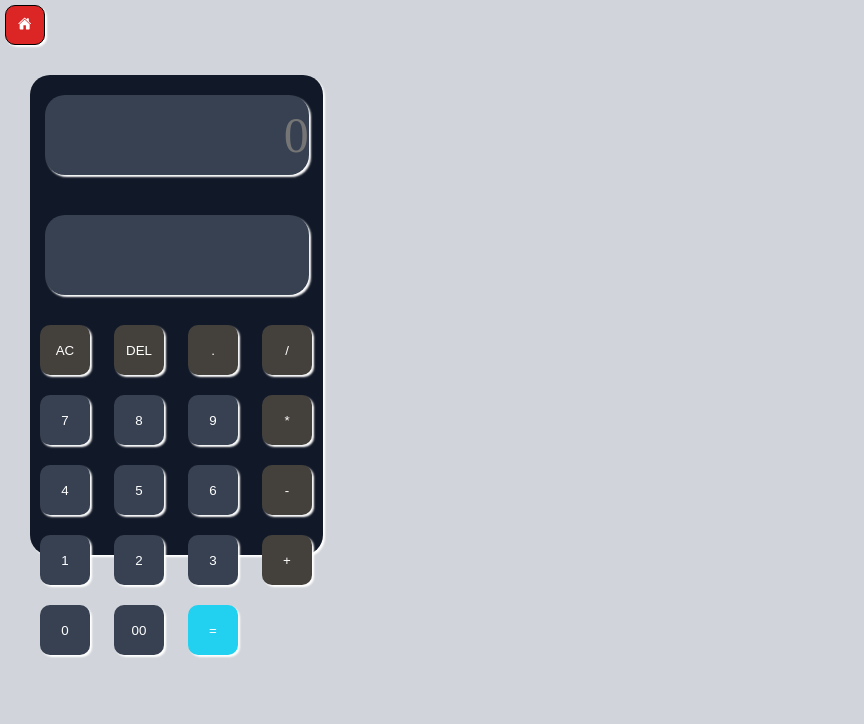
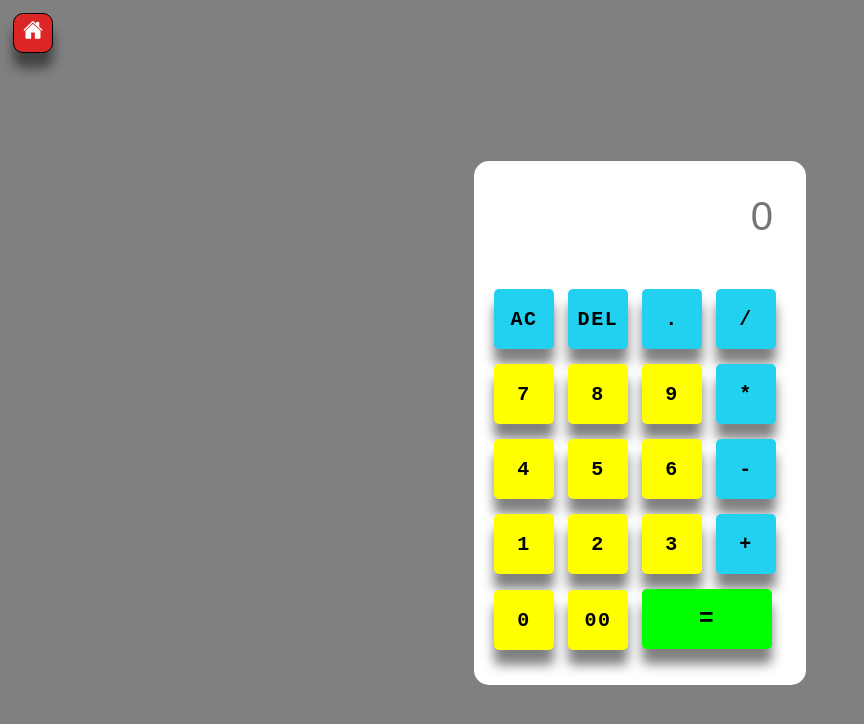
Before and after one commit to TaHsUN1462/Calculator-, a plain HTML site: page index.html in a window 1280 px wide. Shown: the whole page, without its empty margins (0-864 px from the left). Drawn offline with nearby package versions, Linux system fonts and the light colour scheme.

Commit message:
update style.css

```diff
--- a/style.css
+++ b/style.css
@@ -1,71 +1,79 @@
-*{
-  margin: 0;
-  padding: 0;
+body{
+  background: gray;
 }
-body{
-  background: #D1D5DB;
+.main{
+  display: flex;
+  align-items: center;
+  justify-content: center;
+  min-height: 90vh;
+  background: gray;
 }
 .container{
-  background: #111827;
-  border-radius: 20px;
-  margin-top: 20px;
-  height: 480px;
-  box-shadow: 2px 2px 2px white;
-  max-width: 293px;
-  position: relative;
-  left: 30px;
+  background: rgba(255, 255, 255, 1);
+  padding: 20px;
+  border: none;
+  border-radius: 15px;
 }
 button{
-  width: 50px;
-  height: 50px;
-  border-radius: 10px;
-  background: #374151;
+  height: 60px;
+  cursor: pointer;
+  width: 60px;
+  border-radius: 5px;
   border: none;
-  margin-left: 10px;
-  margin: 10px;
-  margin-bottom: 10px;
-  color: white;
-  box-shadow: 2px 2px 2px white;
-  transition: 0.2s;
+  font-size: 20px;
+  margin-bottom: 15px;
+  margin-right: 10px;
+  background: yellow;
+  box-shadow: 0 15px 12px rgba(0, 0, 0, 0.5);
+  color: black;
+  font-weight: bold;
+  font-family: Monospace;
+  letter-spacing: 0.1rem;
+  transition: 0.3s;
+}
+.operatorButton{
+  background: #22D0EF;
+  transition: 0.3s;
+}
+.equalButton{
+  background: lime;
+  font-size: 25px;
+  transition: 0.5s;
+  width: 130px;
+}
+button:hover{
+  transform: Scale(115%);
+  transition: 0.3s;
 }
 input{
-  width: 90%;
-  box-shadow: 2px 2px 2px white;
+  width: 100%;
+  pointer-events: none;
+  height: 30px;
+  margin-bottom: 15px;
   position: relative;
-  left: 15px;
-  height: 80px;
-  margin-top: 20px;
-  margin-bottom: 20px;
-  border-radius: 20px;
+  right: 3px;
+  font-size: 40px;
   border: none;
-  background: #374151;
-  text-align: end;
-  font-size: 50px;
-  color: white;
-  font-family: Times New Roman;
+  text-align: right;
+  max-width: 280px;
 }
-.equalButton{
-  background: #22D0EF;
+#result{
+  margin-bottom: 10px;
 }
-.operatorButton{
-  background: #44403C;
-}
-.operatorButton:hover{
+#display{
+  padding-top: 20px;
 }
 button:active{
-  opacity: 80%;
-  border-radius: 30px;
-  transition: 0.2s;
-}
-button:hover{
-  opacity: 50%;
-  border-radius: 15px;
+  opacity: 90%;
+  transition: none;
 }
 .home{
   width: 40px;
   height: 40px;
   position: relative;
   left: 0px;
+  padding: 0px;
+  font-size: 20px;
   margin-bottom: 10px;
   background: #DC2626;
   color: white;
```
